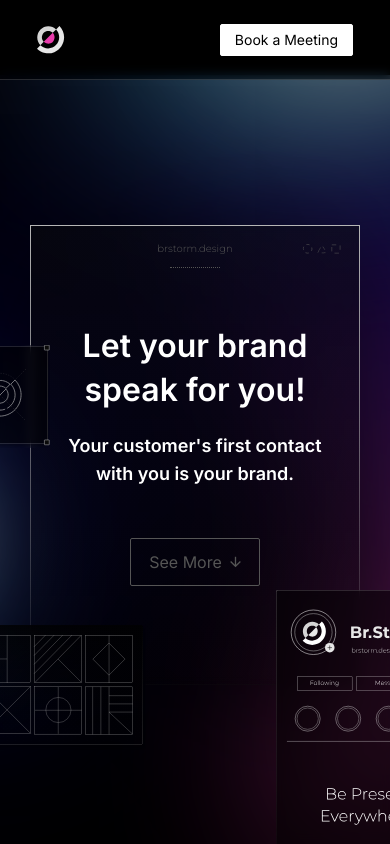
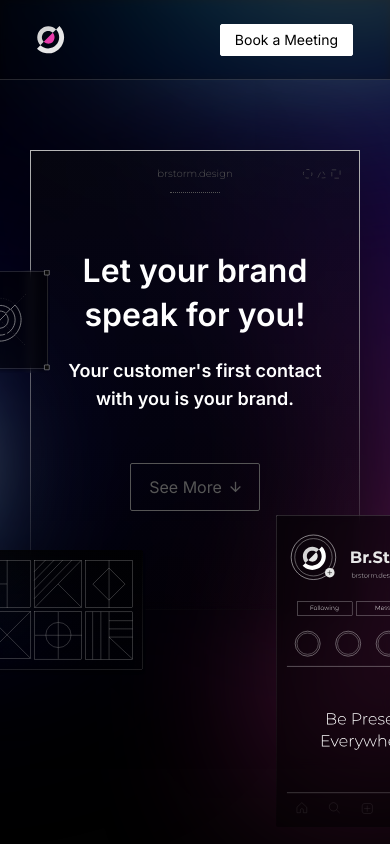
Before and after one commit to brstorm-design/website-brstorm, a Next.js app: page / in a window 390 px wide. Shown: the top 844 px of the page. Built offline with nearby package versions, Linux system fonts and the light colour scheme.

Commit message:
Fixed mobile Header

```diff
--- a/src/components/home/Cover/Cover.module.scss
+++ b/src/components/home/Cover/Cover.module.scss
@@ -61,12 +61,6 @@
       right: -70px;
       bottom: -40px;
     }
-  }
-
-// --
-
-  @include mixins.md {
-    margin-top: 75px;
   }
 }
 
```
